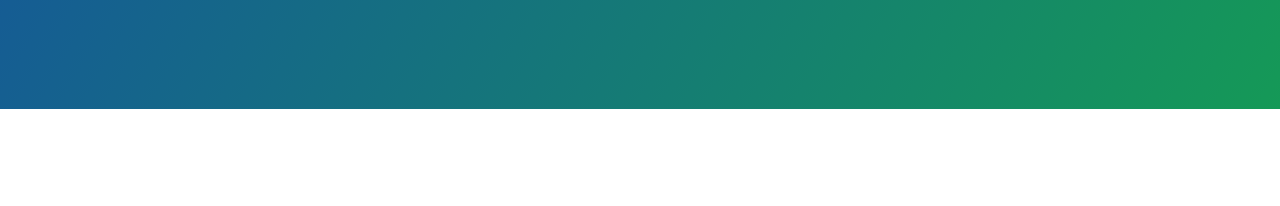
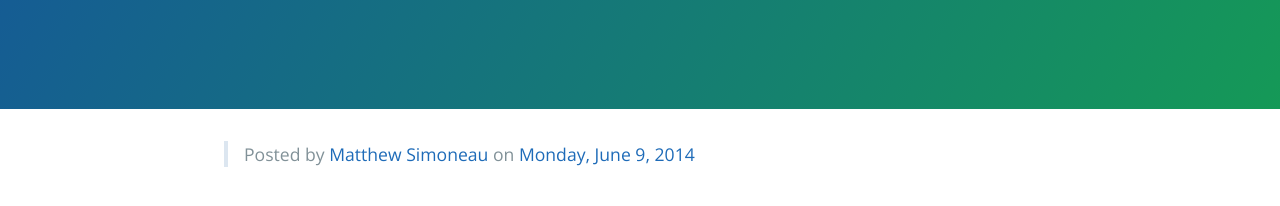
Before and after one commit to simoneau/hyphen-dot.space, a plain HTML site: page index.html in a window 1280 px wide. Shown: the part 208-414 px from the top of the page. Drawn offline with nearby package versions, Linux system fonts and the light colour scheme.

Commit message:
Update index.html

```diff
--- a/index.html
+++ b/index.html
@@ -15,6 +15,12 @@
       <h2 class="project-tagline">by <a href="http://www.matthewsim.com" style="color:white;">Matthew Simoneau</a></h2>
     </section>
 
+    <section class="main-content">
+
+<div id="fb-root"></div><script>(function(d, s, id) {  var js, fjs = d.getElementsByTagName(s)[0];  if (d.getElementById(id)) return;  js = d.createElement(s); js.id = id;  js.src = "//connect.facebook.net/en_US/sdk.js#xfbml=1&version=v2.3";  fjs.parentNode.insertBefore(js, fjs);}(document, 'script', 'facebook-jssdk'));</script><div class="fb-post" data-href="https://www.facebook.com/photo.php?fbid=10152885104629908&amp;set=a.10150756743344908.501310.500094907&amp;type=1" data-width="500"><div class="fb-xfbml-parse-ignore"><blockquote cite="https://www.facebook.com/photo.php?fbid=10152885104629908&amp;set=a.10150756743344908.501310.500094907&amp;type=1">Posted by <a href="https://www.facebook.com/simoneau">Matthew Simoneau</a> on <a href="https://www.facebook.com/photo.php?fbid=10152885104629908&amp;set=a.10150756743344908.501310.500094907&amp;type=1">Monday, June 9, 2014</a></blockquote></div></div>
+
+    </section>
+
             <script type="text/javascript">
             var gaJsHost = (("https:" == document.location.protocol) ? "https://ssl." : "http://www.");
             document.write(unescape("%3Cscript src='" + gaJsHost + "google-analytics.com/ga.js' type='text/javascript'%3E%3C/script%3E"));
```
